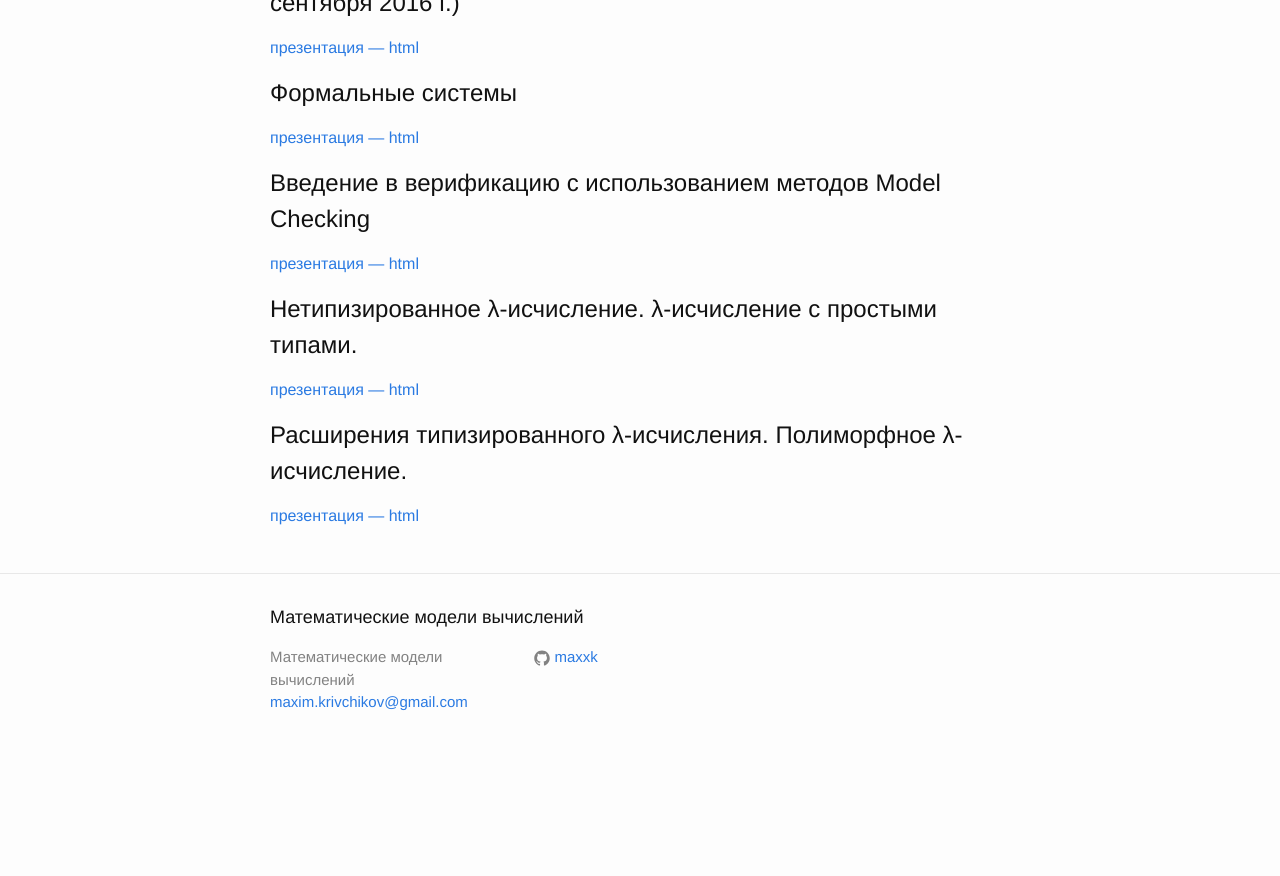
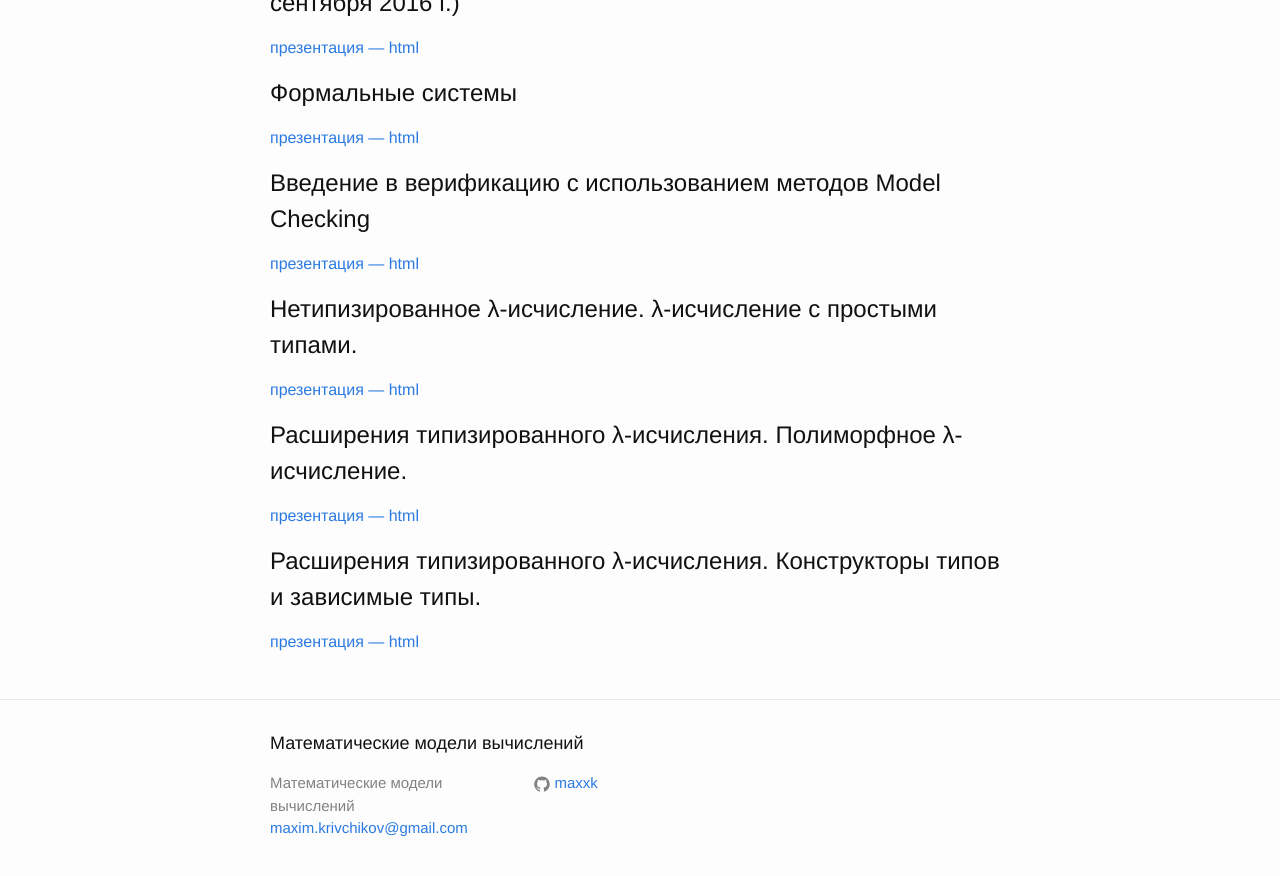
Before and after one commit to maxxk/formal-models, a Jekyll site: the page built from index.md, in a window 1280 px wide and 900 px high, scrolled down 1100 px. Shown: the top 876 px of the window. Built offline with Jekyll 4.4.1, drawn with Linux system fonts in a browser that asks for light colours; before the commit the page ends 1874 px from its top, so only the background shows below that.

Commit message:
07 index

```diff
--- a/index.md
+++ b/index.md
@@ -52,3 +52,7 @@ layout: default
 ## Расширения типизированного λ-исчисления. Полиморфное λ-исчисление.
 
 [презентация — html](presentations/06-Lambda-cube.html)
+
+## Расширения типизированного λ-исчисления. Конструкторы типов и зависимые типы.
+
+[презентация — html](presentations/07-Dependent-types.html)
```
